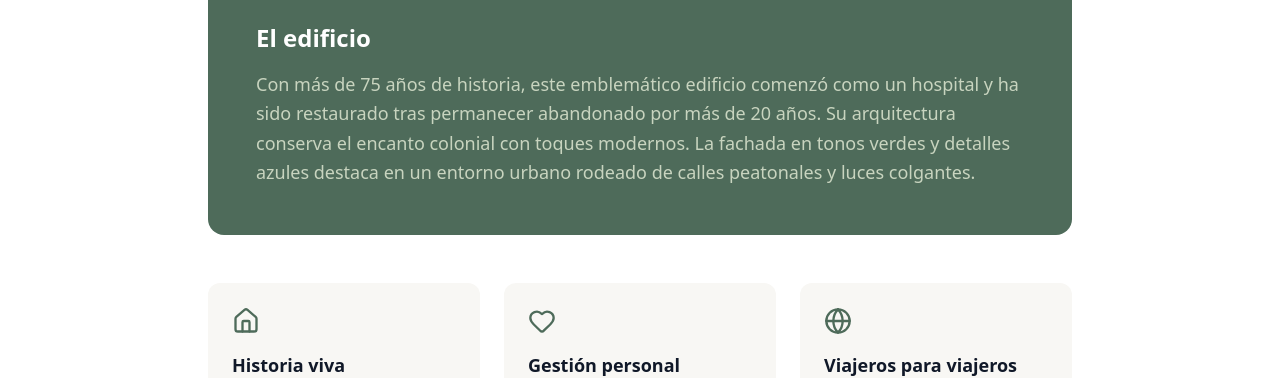
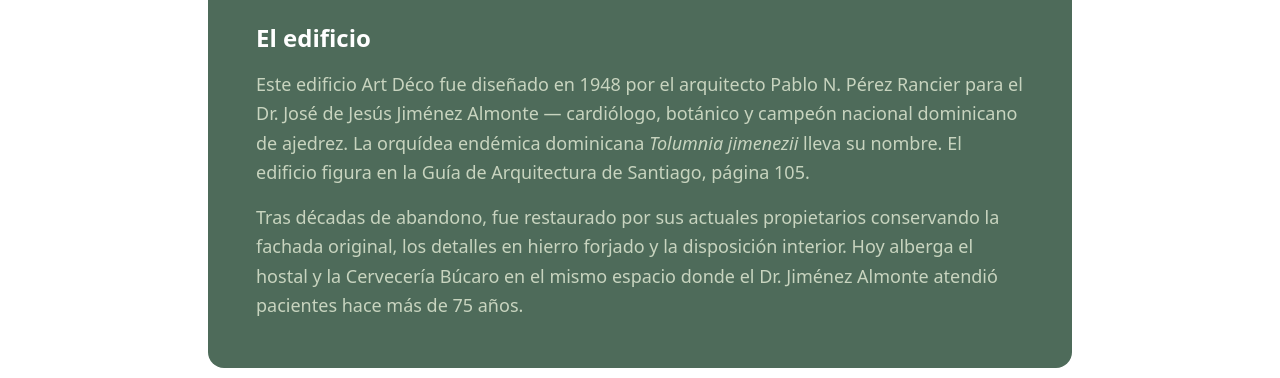
Before and after one commit to hostalnomadard-ux/HostalNomadaRD.com, a Next.js app in the folder Website/: page /nosotros in a window 1280 px wide. Shown: the part 356-734 px from the top of the page. Built offline with nearby package versions, Linux system fonts and the light colour scheme; no server answers.

Commit message:
fix: correct /nosotros building history — was 'hospital', now accurate Art Déco consultorio narrative

```diff
--- a/Website/app/nosotros/page.tsx
+++ b/Website/app/nosotros/page.tsx
@@ -4,14 +4,14 @@ import { Heart, Home, Globe } from 'lucide-react'
 export const metadata: Metadata = {
   title: 'Nosotros',
   description:
-    'Conoce a los anfitriones de Hostal Nómada — una pareja joven apasionada por el turismo local en Santiago de los Caballeros, RD.',
+    'Conoce la historia de Hostal Nómada — una pareja joven apasionada por el turismo local en Santiago de los Caballeros, RD. Edificio Art Déco de 1948.',
 }
 
 const values = [
   {
     icon: Home,
     title: 'Historia viva',
-    text: 'Nuestro edificio tiene más de 75 años. Nació como hospital, fue abandonado por más de 20 años, y lo restauramos conservando su alma colonial.',
+    text: 'Nuestro edificio fue diseñado en 1948 por el arquitecto Pablo N. Pérez Rancier como consultorio médico y residencia del Dr. José de Jesús Jiménez Almonte. Abandonado por más de 20 años, lo restauramos preservando su alma Art Déco.',
   },
   {
     icon: Heart,
@@ -40,10 +40,17 @@ export default function NosotrosPage() {
         <div className="bg-nomada-green rounded-2xl p-8 md:p-12 text-white mb-12">
           <h2 className="text-2xl font-bold mb-4">El edificio</h2>
           <p className="text-nomada-sage leading-relaxed text-lg">
-            Con más de 75 años de historia, este emblemático edificio comenzó como un hospital y ha
-            sido restaurado tras permanecer abandonado por más de 20 años. Su arquitectura conserva
-            el encanto colonial con toques modernos. La fachada en tonos verdes y detalles azules
-            destaca en un entorno urbano rodeado de calles peatonales y luces colgantes.
+            Este edificio Art Déco fue diseñado en 1948 por el arquitecto Pablo N. Pérez Rancier
+            para el Dr. José de Jesús Jiménez Almonte — cardiólogo, botánico y campeón nacional
+            dominicano de ajedrez. La orquídea endémica dominicana{' '}
+            <em>Tolumnia jimenezii</em> lleva su nombre. El edificio figura en la Guía de
+            Arquitectura de Santiago, página 105.
+          </p>
+          <p className="text-nomada-sage leading-relaxed text-lg mt-4">
+            Tras décadas de abandono, fue restaurado por sus actuales propietarios conservando la
+            fachada original, los detalles en hierro forjado y la disposición interior. Hoy alberga
+            el hostal y la Cervecería Búcaro en el mismo espacio donde el Dr. Jiménez Almonte
+            atendió pacientes hace más de 75 años.
           </p>
         </div>
 
```
